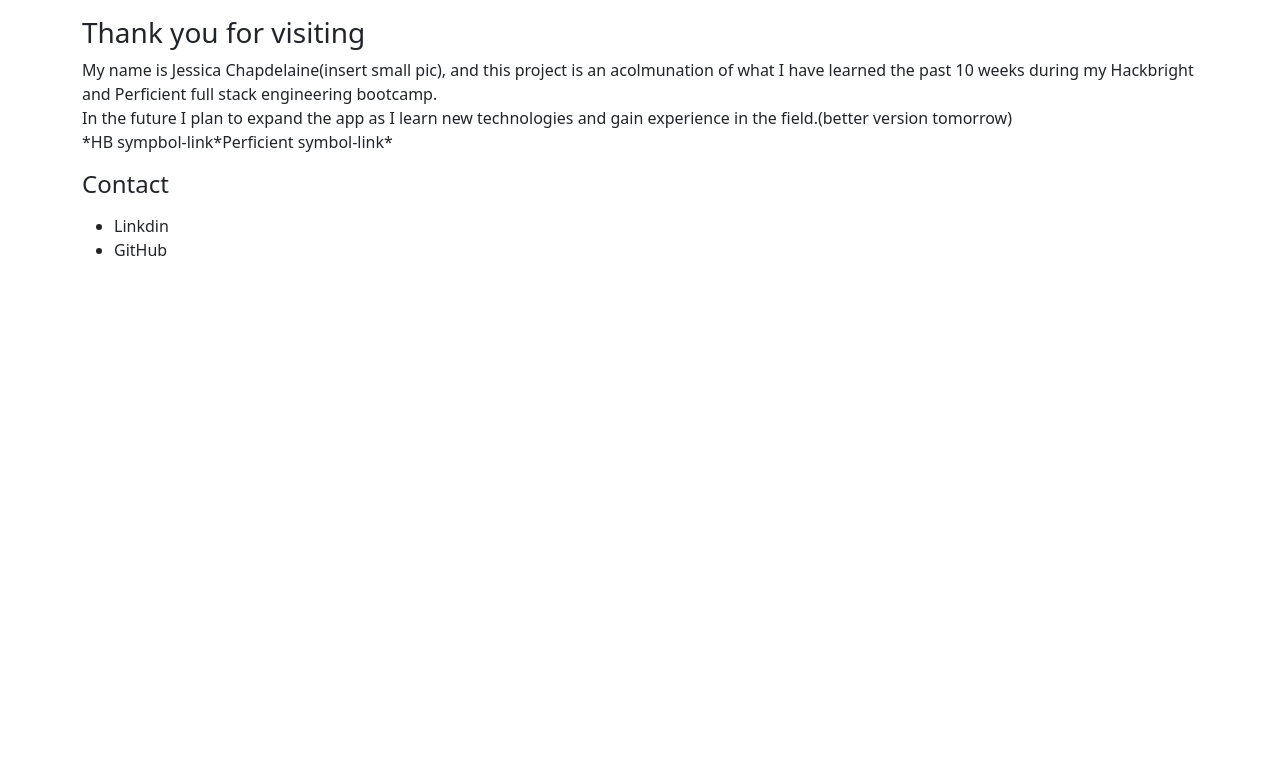
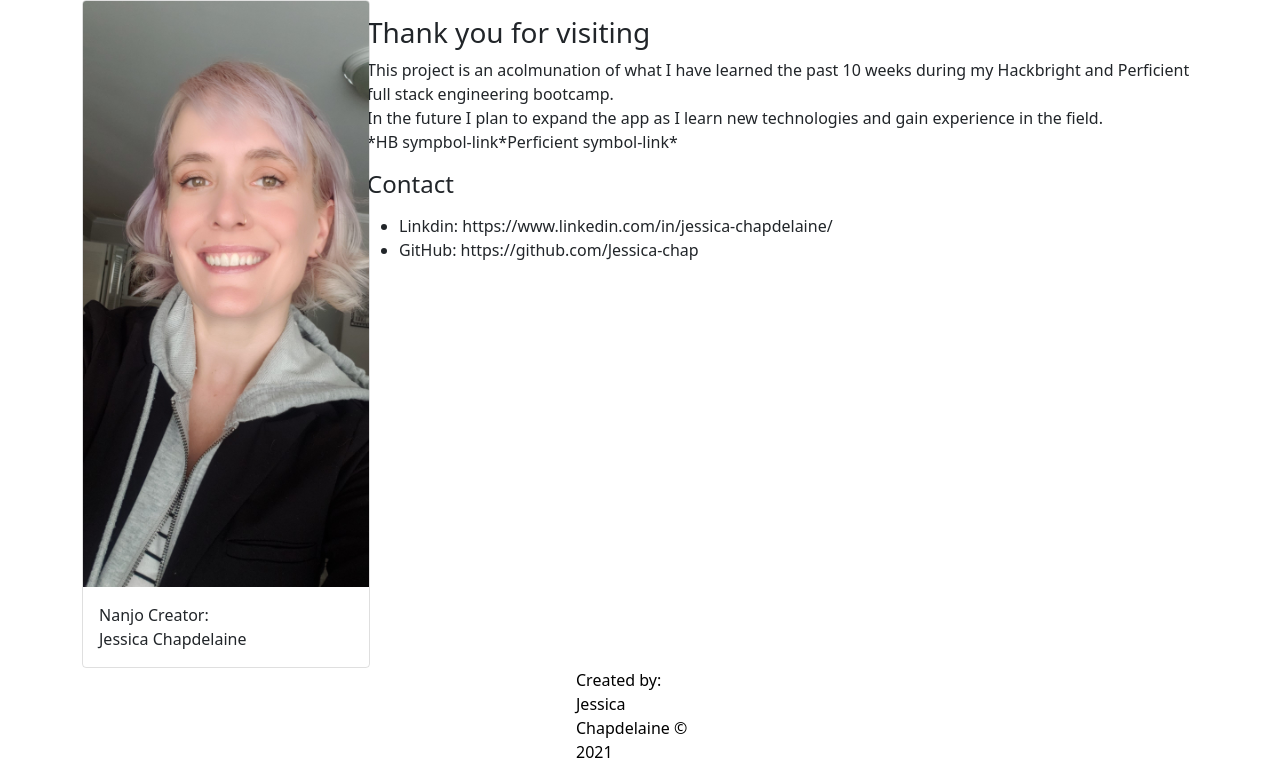
Before and after one commit to Jessica-chap/hb-final-project, a Flask app: page /about in a window 1280 px wide. Shown: the part 220-1000 px from the top of the page. Before the commit the page ends 476 px from the top, so only its background shows below. Run offline with Flask 2, Linux system fonts and the light colour scheme; the visitor is signed in with stand-in values (Sample User, id 1); some libraries are stand-ins or nearby versions.

Commit message:
basic structure corrected for About and Saved Workout

```diff
--- a/static/css/style.css
+++ b/static/css/style.css
@@ -10,7 +10,7 @@ table, th, td {
     margin-left: auto;
     margin-right: auto;
     width: 10%;
-    color: white;
+    color: black;
   }
 /* need to update image */
 .signed-in-header-img{
@@ -25,7 +25,7 @@ table, th, td {
 }
 
 .card{
-    height: 400px;
+    height: fit-content;
     margin-top: auto;
     margin-bottom: auto;
     /* width: 400px; */
--- a/templates/about.html
+++ b/templates/about.html
@@ -1,24 +1,37 @@
 {% extends 'base.html' %}
-{% block title %}About{% endblock %}
+{% block title %}Nanjo: About{% endblock %}
 
 {% block body %}
 
+<div class="row">
+    <div class="col-3">
+        <div class="card" style="width: 18rem;">
+            <img class="card-img-top" src="../static/img/my-profile-pic.jpg" alt="Card image cap">
+            <div class="card-body">
+              <p class="card-text">Nanjo Creator: <br> Jessica Chapdelaine <br>
 
-  <div>
+                </p>
+            </div>
+          </div>
+    </div>
+
+    <div class="col-9">
         <p>
             <h3>Thank you for visiting</h3>
-        My name is Jessica Chapdelaine(insert small pic), and this project is an acolmunation of what I have learned
+            This project is an acolmunation of what I have learned
             the past 10 weeks during my Hackbright and Perficient full stack engineering bootcamp.<br>
-        In the future I plan to expand the app as I learn new technologies and gain experience in the field.(better version tomorrow)
+            In the future I plan to expand the app as I learn new technologies and gain experience in the field.
             <p>*HB sympbol-link*Perficient symbol-link*</p>
             <h4>Contact</h4>
             <p>
                 <ul>
-                <li>Linkdin</li>
-                <li>GitHub</li>
+                    <li>Linkdin: https://www.linkedin.com/in/jessica-chapdelaine/</li>
+                    <li>GitHub: https://github.com/Jessica-chap</li>
                 </ul>
             </p>
         </p>
     </div>
+</div>
+
 
 {% endblock %}
--- a/templates/base.html
+++ b/templates/base.html
@@ -22,7 +22,6 @@
 
       {% else %}
         <body>
-
           <div class="container">
             <header>
               <div class="signed-in-header-img"></div>
@@ -84,4 +83,5 @@
       <p>Created by: Jessica Chapdelaine &copy 2021</p>
     </footer>
     </body>
+  </body>
 </html>
```
Also changed, not shown: templates/create_workout.html (+11 -94 lines), templates/saved_workout.html (+9 -2 lines), templates/user_profile.html (+4 -39 lines), static/img/my-profile-pic.jpg (added), static/img/purpleuser.png (added), static/img/user-4-64.png (added). Lines whose indentation alone changed are shown as unchanged.
